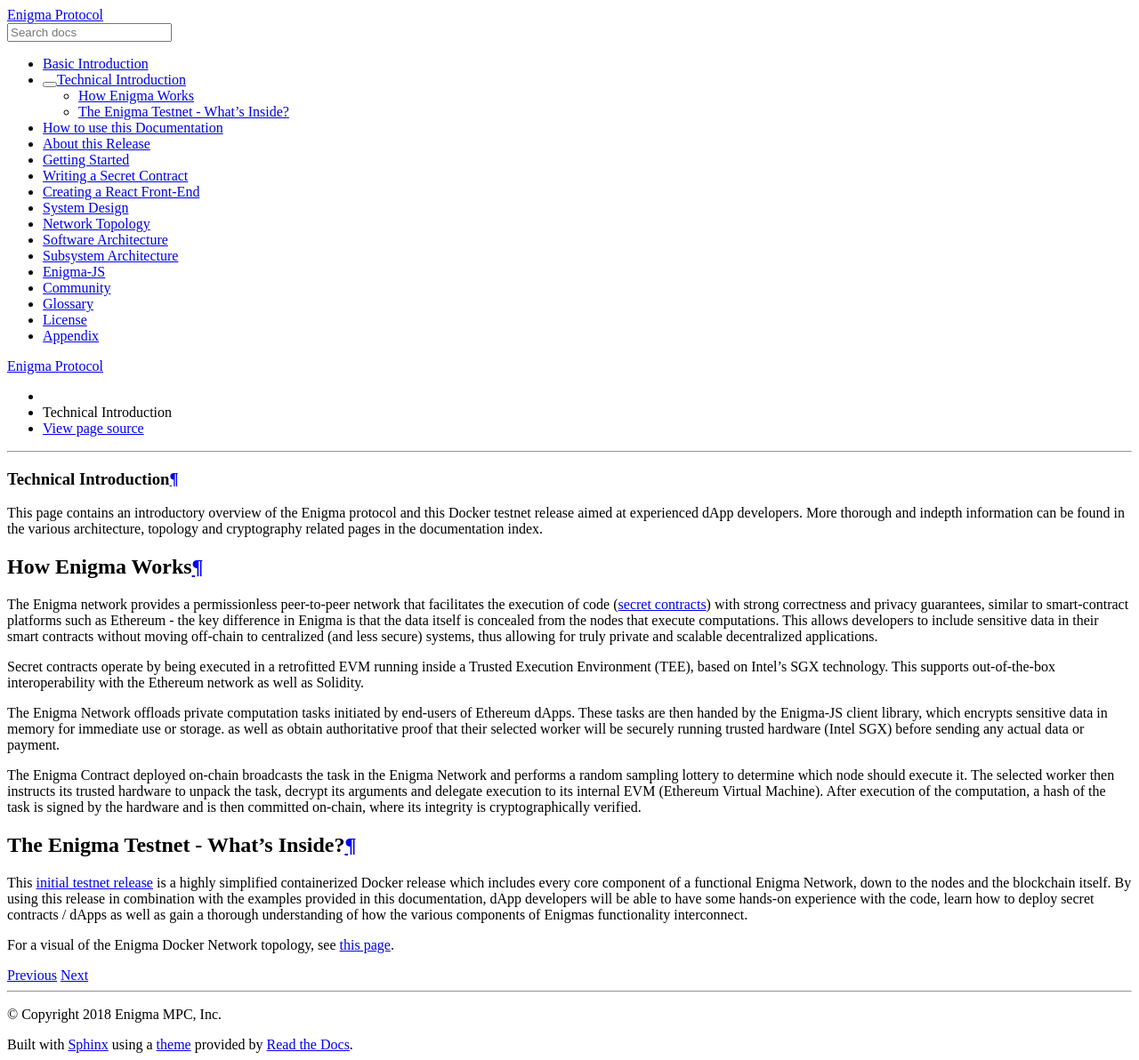
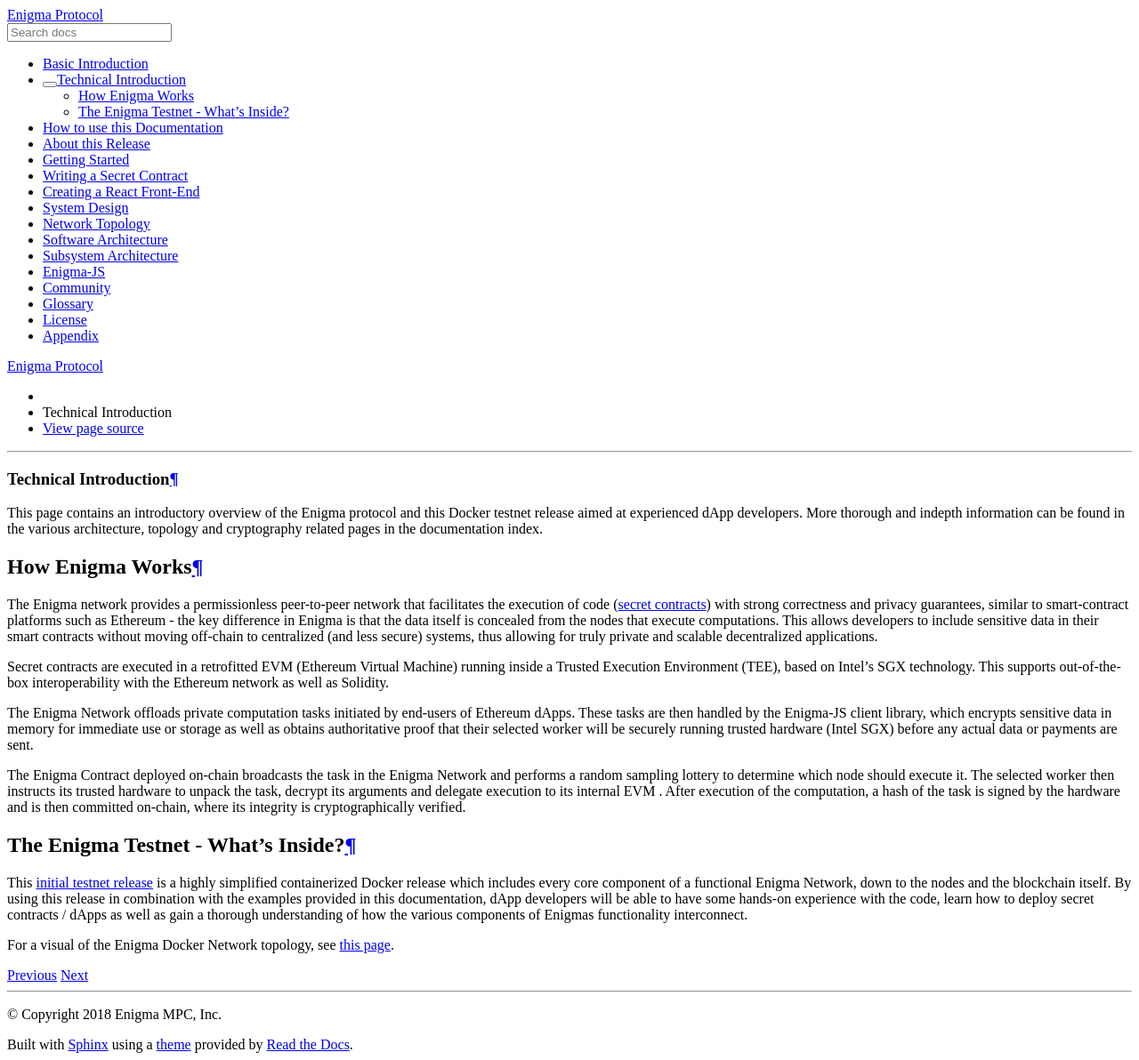
Before and after one commit to scrtlabs/protocol, a Sphinx documentation site: the page built from docs/source/TechnicalIntroduction.rst, in a window 1280 px wide. Shown: the whole page at 89% size. Built offline with Sphinx 7.4.7 and the Read the Docs theme 2.0.0, drawn with Linux system fonts in a browser that asks for light colours.

Commit message:
Phrasing adjustment

```diff
--- a/docs/source/TechnicalIntroduction.rst
+++ b/docs/source/TechnicalIntroduction.rst
@@ -18,23 +18,23 @@ developers to include sensitive data in their smart contracts without
 moving off-chain to centralized (and less secure) systems, thus allowing
 for truly private and scalable decentralized applications.
 
-Secret contracts operate by being executed in a retrofitted EVM running
-inside a Trusted Execution Environment (TEE), based on Intel’s SGX technology.
-This supports out-of-the-box interoperability with the Ethereum network as
-well as Solidity.
+Secret contracts are executed in a retrofitted EVM (Ethereum
+Virtual Machine) running inside a Trusted Execution Environment (TEE),
+based on Intel’s SGX technology. This supports out-of-the-box
+interoperability with the Ethereum network as well as Solidity.
 
 The Enigma Network offloads private computation tasks initiated by end-users
-of Ethereum dApps. These tasks are then handed by the Enigma-JS client
+of Ethereum dApps. These tasks are then handled by the Enigma-JS client
 library, which encrypts sensitive data in memory for immediate use or
-storage. as well as obtain authoritative proof that their selected
-worker will be securely running trusted hardware (Intel SGX) before sending
-any actual data or payment.
+storage as well as obtains authoritative proof that their selected
+worker will be securely running trusted hardware (Intel SGX) before
+any actual data or payments are sent.
 
 The Enigma Contract deployed on-chain broadcasts the task in the Enigma
 Network and performs a random sampling lottery to determine which node
 should execute it. The selected worker then instructs its trusted hardware
 to unpack the task, decrypt its arguments and delegate execution to its
-internal EVM (Ethereum Virtual Machine). After execution of the computation,
+internal EVM . After execution of the computation,
 a hash of the task is signed by the hardware and is then committed on-chain,
 where its integrity is cryptographically verified.
 
```
